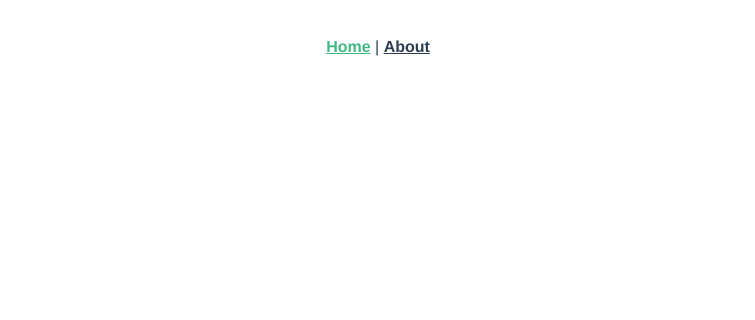
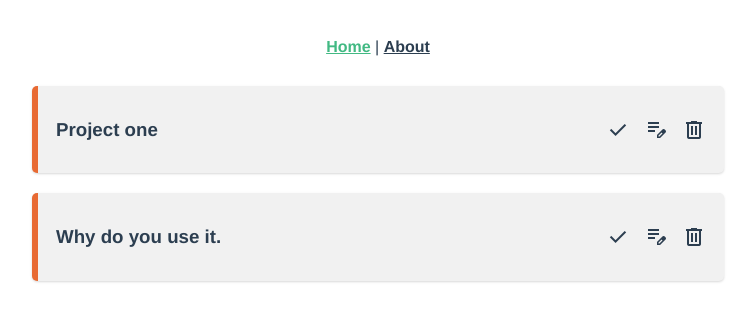
Before and after one commit to lucienzan/Vue-Tuto, a Vue app in the folder planner/: page / in a window 1280 px wide. Shown: the top 320 px of the page, without its empty margins (262-1017 px from the left). Built offline with nearby package versions, Linux system fonts and the light colour scheme; data requests are answered from the project's data file.

Commit message:
[project/projectone] added db.json and show lists

```diff
--- /dev/null
+++ b/planner/data/db.json
@@ -0,0 +1,16 @@
+{
+  "projects": [
+    {
+      "id": 1,
+      "title": "Project one",
+      "detail": "Lorem Ipsum is simply dummy text of the printing and typesetting industry. Lorem Ipsum has been the industry's standard dummy text ever since the 1500s, when an unknown printer took a galley of type and scrambled it to make a type specimen book. It has survived not only five centuries",
+      "complete" : false
+    },
+    {
+      "id": 2,
+      "title": "Why do you use it.",
+      "detail": "It is a long established fact that a reader will be distracted by the readable content of a page when looking at its layout. The point of using Lorem Ipsum is that it has a more-or-less normal distribution of letters, as opposed to using 'Content here, content here', making it look like readable English. Many desktop publishing packages and web page editors now use Lorem Ipsum as their default model text, and a search for 'lorem ipsum' will uncover many web sites still in their infancy. Various versions have evolved over the years, sometimes by accident, sometimes on purpose (injected humour and the like).",
+      "complete" : false
+    }
+  ]
+}
--- a/planner/package.json
+++ b/planner/package.json
@@ -8,6 +8,7 @@
   },
   "dependencies": {
     "core-js": "^3.8.3",
+    "json-server": "^0.17.3",
     "vue": "^3.2.13",
     "vue-router": "^4.0.3"
   },
--- a/planner/public/index.html
+++ b/planner/public/index.html
@@ -5,7 +5,8 @@
     <meta http-equiv="X-UA-Compatible" content="IE=edge">
     <meta name="viewport" content="width=device-width,initial-scale=1.0">
     <link rel="icon" href="<%= BASE_URL %>favicon.ico">
-    <title><%= htmlWebpackPlugin.options.title %></title>
+      <link rel="stylesheet" href="https://fonts.googleapis.com/css2?family=Material+Symbols+Outlined:opsz,wght,FILL,GRAD@20..48,100..700,0..1,-50..200" />
+      <title><%= htmlWebpackPlugin.options.title %></title>
   </head>
   <body>
     <noscript>
--- /dev/null
+++ b/planner/src/components/SingleProject.vue
@@ -0,0 +1,57 @@
+<template>
+
+  <div class="action">
+    <h3 class="article-ttl" @click="isShow = !isShow">{{ project.title }}</h3>
+    <div class="controls">
+        <span class="material-symbols-outlined">
+check
+</span>
+      <span class="material-symbols-outlined">
+edit_note
+</span>
+      <span class="material-symbols-outlined">
+delete
+</span>
+    </div>
+  </div>
+  <div class="d-section" v-if="isShow" >
+    <p>{{ project.detail }}</p>
+  </div>
+
+</template>
+
+<script>
+export default {
+  props: ["project"],
+  data(){
+    return{
+      isShow: false
+    }
+  },
+
+}
+</script>
+
+<style lang="css" scoped>
+
+:is(.article-ttl, .controls :where(span)) {
+  cursor: pointer;
+}
+
+.action {
+  display: flex;
+  justify-content: space-between;
+  align-items: center;
+}
+
+.controls {
+  display: flex;
+  justify-content: space-between;
+  width: 100px;
+}
+
+.d-section {
+  text-align: justify;
+}
+
+</style>
--- a/planner/src/views/HomeView.vue
+++ b/planner/src/views/HomeView.vue
@@ -1,16 +1,44 @@
 <template>
   <div class="home">
-
+      <div v-if="projects.length" >
+          <div v-for="project in projects" :key="project.id" class="lists-sec">
+            <SingleProject :project="project"/>
+          </div>
+      </div>
   </div>
 </template>
 
 <script>
 // @ is an alias to /src
 
+import SingleProject from "@/components/SingleProject.vue";
+
 export default {
   name: 'HomeView',
-  components: {
+  components: {SingleProject},
+  data(){
+    return{
+      projects:[]
+    }
+  },
+  mounted() {
+    fetch("http://localhost:3000/projects")
+        .then(res=>res.json())
+        .then(data => this.projects = data)
+        .catch(err=>console.log(err));
+  }
 
-  }
 }
 </script>
+<style scoped>
+.lists-sec {
+  background: #f1f1f1;
+  max-width: 650px;
+  margin: 0 auto;
+  padding: 14px 18px;
+  margin-bottom: 20px;
+  box-shadow: rgba(0, 0, 0, 0.1) 0px 1px 3px 0px, rgba(0, 0, 0, 0.06) 0px 1px 2px 0px;
+  border-left: 6px solid #E86A33;
+  border-radius: 5px;
+}
+</style>
```
Also changed, not shown: 1 other file (tests, documents, lock files or other folders).
